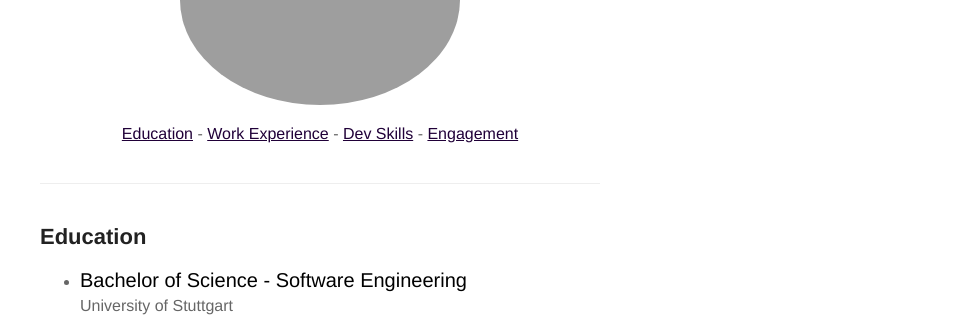
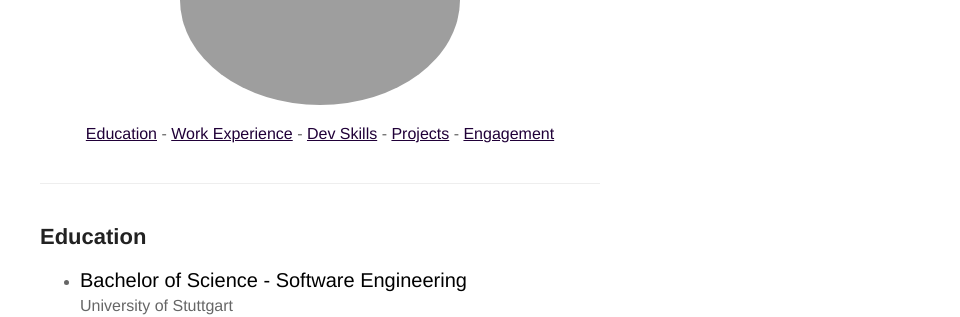
Before and after one commit to drewbudd/drewbudd.github.io, a Jekyll site: the page built from resume.md, in a window 1280 px wide. Shown: the part 230-547 px from the top of the page, without its empty margins (320-1280 px from the left). Built offline with Jekyll 4.4.1, drawn with Linux system fonts in a browser that asks for light colours.

Commit message:
Add missing projects link to resume

```diff
--- a/resume.md
+++ b/resume.md
@@ -5,7 +5,7 @@ title: Resume
 ![Profile Image]({{ site.url }}/{{ site.picture-resume }})
 
 <div class="navi">
-    <a href="#education">Education</a> - <a href="#workexp">Work Experience</a> - <a href="#devskills">Dev Skills</a> - <a href="#engagement">Engagement</a>
+    <a href="#education">Education</a> - <a href="#workexp">Work Experience</a> - <a href="#devskills">Dev Skills</a> - <a href="#projects">Projects</a> - <a href="#engagement">Engagement</a>
 </div>
 
 <p></p>
```
